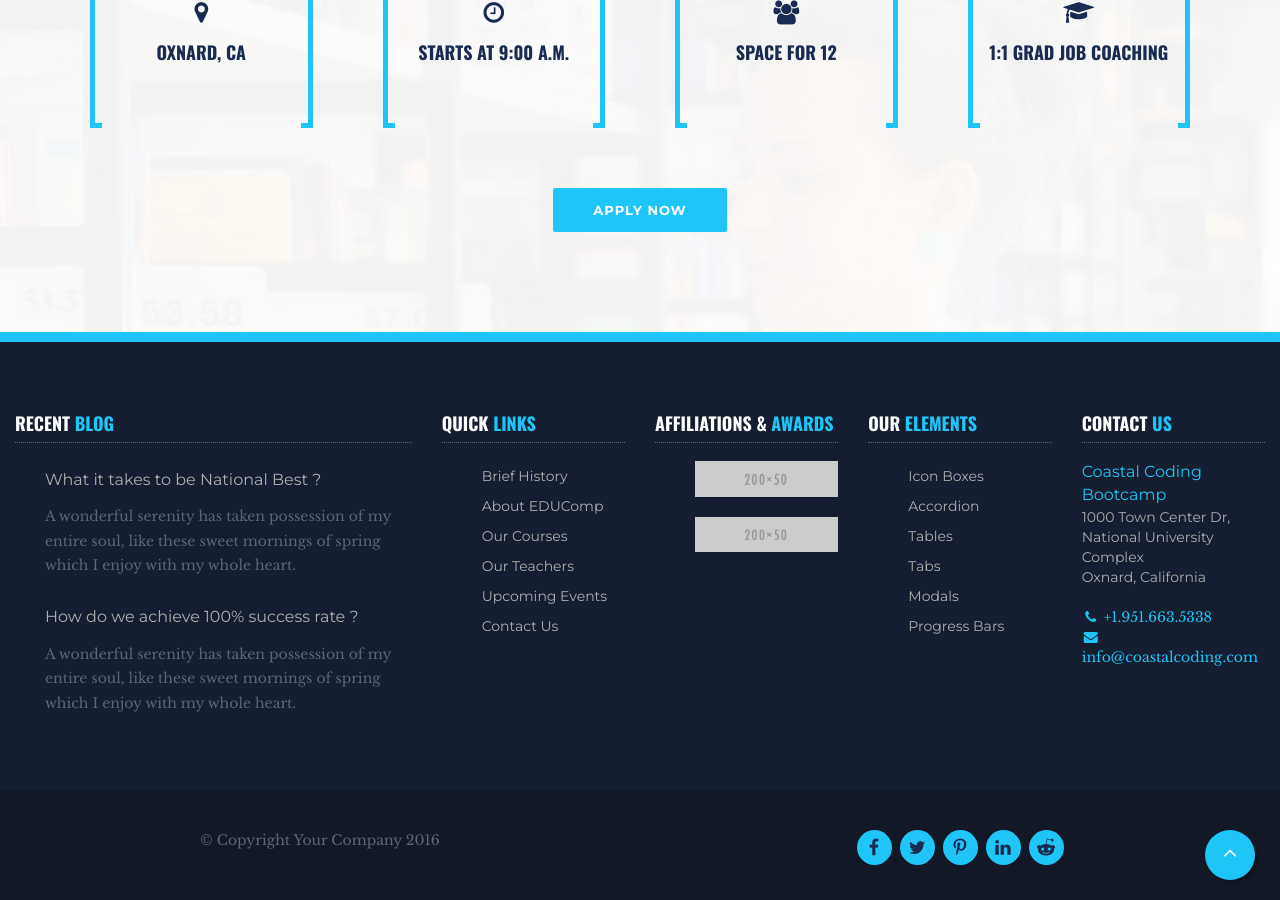
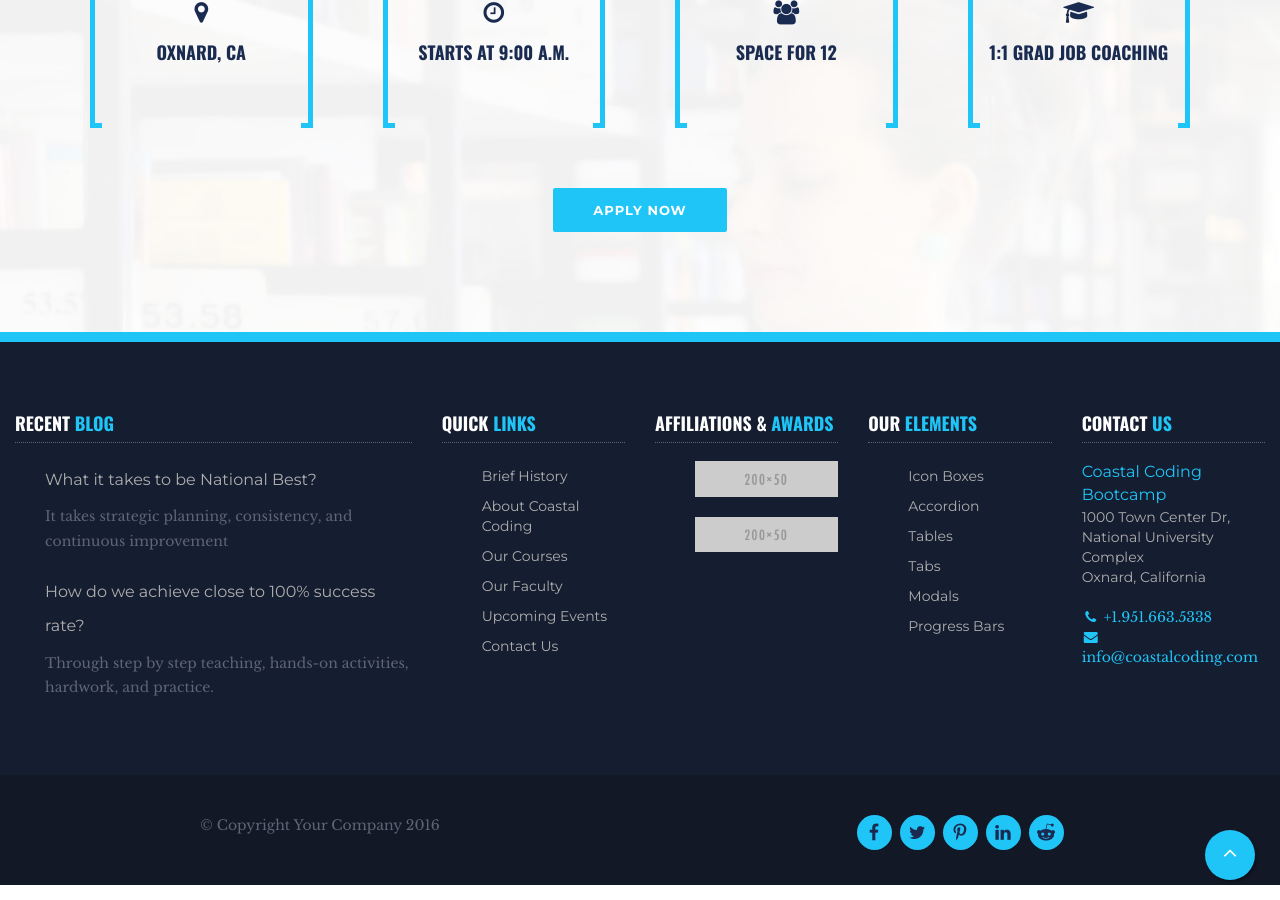
Before and after one commit to pfuzane1/Coastal-Coding, a Jekyll site: the page built from index.html, in a window 1280 px wide and 900 px high, scrolled down 5115 px. Built offline with Jekyll 4.4.1, drawn with Linux system fonts in a browser that asks for light colours; some of the changed text lies outside the part shown.

Commit message:
Changes to footer 2

```diff
--- a/_includes/footer.html
+++ b/_includes/footer.html
@@ -8,14 +8,14 @@
                         <ul class="blog-thumbnail">
                             <li class="entry">          <!-- Blog Entry Excerpt -->
                                 <div class="entry-content">
-                                    <h4 class="entry-header"><a href="blog-single.html">What it takes to be National Best ?</a></h4>
-                                    <p class="entry-text">A wonderful serenity has taken possession of my entire soul, like these sweet mornings of spring which I enjoy with my whole heart.                                     </p>
+                                    <h4 class="entry-header"><a href="blog-single.html">What it takes to be National Best?</a></h4>
+                                    <p class="entry-text">It takes strategic planning, consistency, and continuous improvement</p>
                                 </div>
                             </li>
                             <li class="entry">          <!-- Blog Entry Excerpt -->
                                 <div class="entry-content">
-                                    <h4 class="entry-header"><a href="blog-single.html">How do we achieve 100% success rate ?</a></h4>
-                                    <p class="entry-text">A wonderful serenity has taken possession of my entire soul, like these sweet mornings of spring which I enjoy with my whole heart.                                     </p>
+                                    <h4 class="entry-header"><a href="blog-single.html">How do we achieve close to 100% success rate?</a></h4>
+                                    <p class="entry-text">Through step by step teaching, hands-on activities, hardwork, and practice.</p>
                                 </div>
                             </li>
                         </ul>
@@ -24,9 +24,9 @@
                         <h5 class="heading inverse">Quick <span class="color2">Links</span></h5>
                         <ul class="quick-links">
                             <li><a href="brief-history.html">Brief History</a></li>
-                            <li><a href="about-educomp.html">About EDUComp</a></li>
+                            <li><a href="about-educomp.html">About Coastal Coding</a></li>
                             <li><a href="course-grid.html">Our Courses</a></li>
-                            <li><a href="teachers.html">Our Teachers</a></li>
+                            <li><a href="teachers.html">Our Faculty</a></li>
                             <li><a href="upcoming-events.html">Upcoming Events</a></li>
                             <li><a href="contact.html">Contact Us</a></li>
                         </ul>
@@ -89,8 +89,8 @@
                 <div class="modal-body" style="background-image:url('images/modal-background.jpg'); background-size:cover">
                     <div class="row">
                         <div class="col-md-5 pull-right bginverse pt-20 pb-20">
-                            <h4 class="heading">Subscribe to our Newsletter!</h4>
-                            <p>Trust us, you will absolutely love our newletter feed!</p>
+                            <h4 class="heading">Enroll for Here</h4>
+                            <p>Enroll for class while spaces still last</p>
                             <br/>
                             <form>
                                 <div class="form-group">
```
